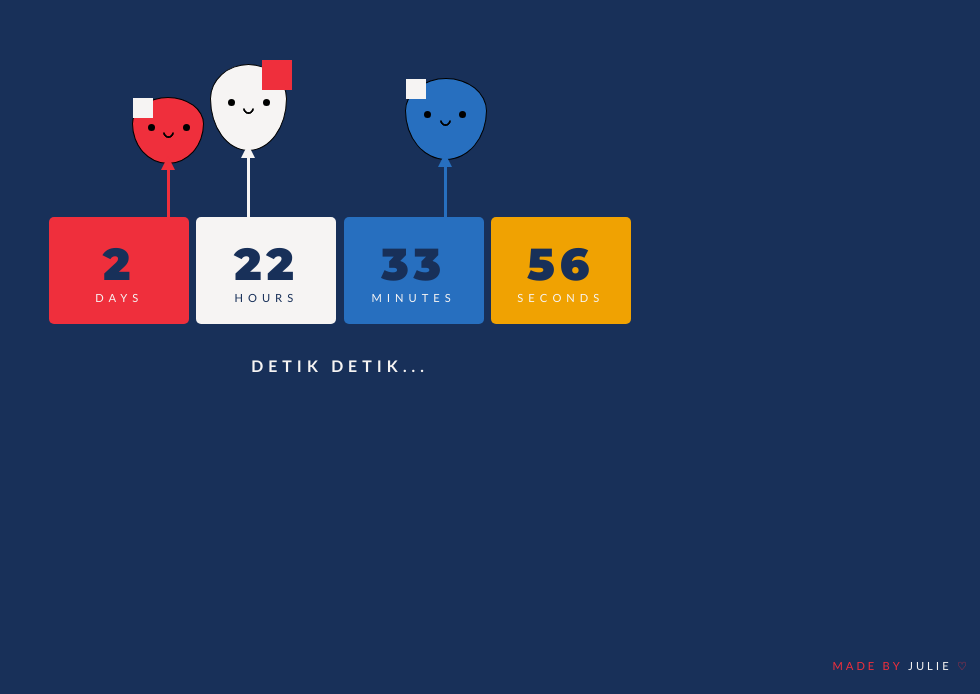
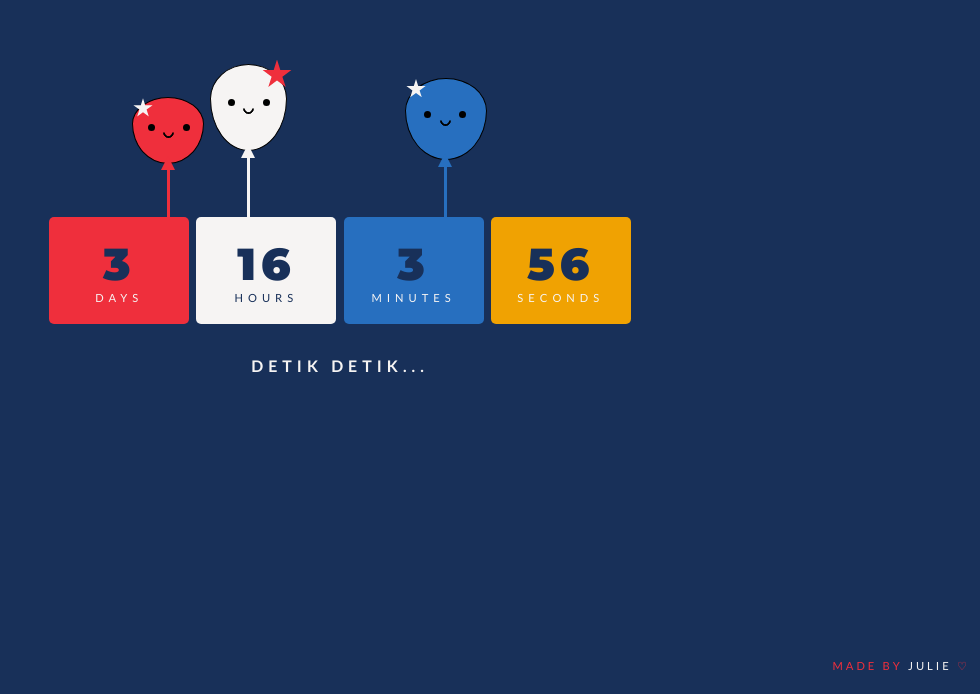
Before and after one commit to rohmanie55/detik-detik, a plain HTML site: page index.html in a window 1280 px wide. Shown: the part 106-800 px from the top of the page, without its empty margins (300-1280 px from the left). Drawn offline with Linux system fonts and the light colour scheme.

Commit message:
fix some

```diff
--- a/index.html
+++ b/index.html
@@ -42,6 +42,39 @@
           <footer>
             <p>made by <a href="https://codepen.io/juliepark"> julie</a> ♡
           </footer>
-          <script src="resource.js"></script>
+          <script>
+            const year = new Date().getFullYear();
+            const thirdOfJuny = new Date(year, 5,3,17,30).getTime();
+
+            // countdown
+            let timer = setInterval(function() {
+
+            // get today's date
+            const today = new Date().getTime();
+
+            // get the difference
+            let diff = thirdOfJuny - today;
+
+
+            // math
+            let days = Math.floor(diff / (1000 * 60 * 60 * 24));
+            let hours = Math.floor((diff % (1000 * 60 * 60 * 24)) / (1000 * 60 * 60));
+            let minutes = Math.floor((diff % (1000 * 60 * 60)) / (1000 * 60));
+            let seconds = Math.floor((diff % (1000 * 60)) / 1000);
+
+            // display
+            document.getElementById("timer").innerHTML =
+                "<div class=\"days\"> \
+            <div class=\"numbers\">" + days + "</div>days</div> \
+            <div class=\"hours\"> \
+            <div class=\"numbers\">" + hours + "</div>hours</div> \
+            <div class=\"minutes\"> \
+            <div class=\"numbers\">" + minutes + "</div>minutes</div> \
+            <div class=\"seconds\"> \
+            <div class=\"numbers\">" + seconds + "</div>seconds</div> \
+            </div>";
+
+            }, 1000);
+          </script>
     </body>
 </html>
--- a/resource.js
+++ /dev/null
@@ -1,32 +0,0 @@
-const year = new Date().getFullYear();
-const thirdOfJuny = new Date(year, 5,3).getTime();
-
-// countdown
-let timer = setInterval(function() {
-
-  // get today's date
-  const today = new Date().getTime();
-
-  // get the difference
-  let diff = thirdOfJuny - today;
-
-
-  // math
-  let days = Math.floor(diff / (1000 * 60 * 60 * 24));
-  let hours = Math.floor((diff % (1000 * 60 * 60 * 24)) / (1000 * 60 * 60));
-  let minutes = Math.floor((diff % (1000 * 60 * 60)) / (1000 * 60));
-  let seconds = Math.floor((diff % (1000 * 60)) / 1000);
-
-  // display
-  document.getElementById("timer").innerHTML =
-    "<div class=\"days\"> \
-  <div class=\"numbers\">" + days + "</div>days</div> \
-<div class=\"hours\"> \
-  <div class=\"numbers\">" + hours + "</div>hours</div> \
-<div class=\"minutes\"> \
-  <div class=\"numbers\">" + minutes + "</div>minutes</div> \
-<div class=\"seconds\"> \
-  <div class=\"numbers\">" + seconds + "</div>seconds</div> \
-</div>";
-
-}, 1000);
--- a/style.css
+++ b/style.css
@@ -1,6 +1,4 @@
 @import url('https://fonts.googleapis.com/css?family=Lato:400,700|Montserrat:900');
-
-$star: polygon(50% 0%, 61% 35%, 98% 35%, 68% 57%, 79% 91%, 50% 70%, 21% 91%, 32% 57%, 2% 35%, 39% 35%);
 
 html {
   display: grid;
@@ -184,8 +182,8 @@ h1 {
   width: 20px;
   height: 20px;
   background: #F6F4F3;
-  -webkit-clip-path: $star;
-  clip-path: $star;
+  -webkit-clip-path: polygon(50% 0%, 61% 35%, 98% 35%, 68% 57%, 79% 91%, 50% 70%, 21% 91%, 32% 57%, 2% 35%, 39% 35%);
+  clip-path: polygon(50% 0%, 61% 35%, 98% 35%, 68% 57%, 79% 91%, 50% 70%, 21% 91%, 32% 57%, 2% 35%, 39% 35%);
 }
 
 .star-red {
@@ -194,8 +192,8 @@ h1 {
   margin-left: 51px;
   margin-top: -5px;
   background: #EF2F3C;
-  -webkit-clip-path: $star;
-  clip-path: $star;
+  -webkit-clip-path: polygon(50% 0%, 61% 35%, 98% 35%, 68% 57%, 79% 91%, 50% 70%, 21% 91%, 32% 57%, 2% 35%, 39% 35%);
+  clip-path: polygon(50% 0%, 61% 35%, 98% 35%, 68% 57%, 79% 91%, 50% 70%, 21% 91%, 32% 57%, 2% 35%, 39% 35%);
 }
 
 footer {
```
